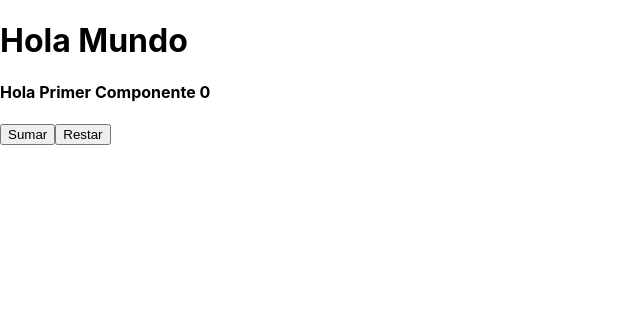
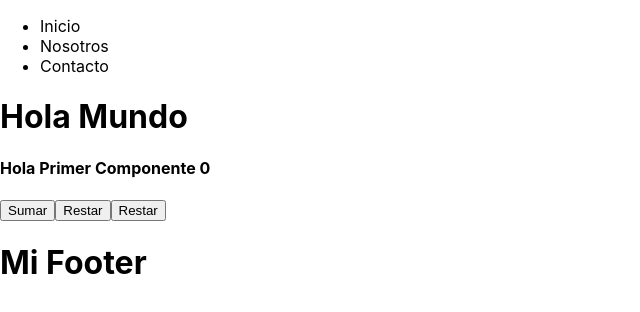
Before and after one commit to odriverar/codigo-react, a React (Create React App) app: page / in a window 1280 px wide. Shown: the top 312 px of the page, without its empty margins (0-640 px from the left). Built offline with nearby package versions, Linux system fonts and the light colour scheme.

Commit message:
Actualización clase de REACT

```diff
--- a/src/App.js
+++ b/src/App.js
@@ -1,6 +1,7 @@
 // Paso 1 importar useState from react.
-import {useState} from "react";
-
+import { useState } from "react";
+import Header from "./Header";
+import Footer from "./Footer"
 
 /**
  *  * Como crear un componente desde 0
@@ -41,24 +42,27 @@ const PrimerComponente = () => {
   // Vamos a cerar dos funciones una para sumar y otra para restar
   // Estas dos funciones estan cambiando el estado de la variable count
 
-  const sumar = () => {
-    setCount(count + 1);
-  }
+  const sumar = () => setCount(count + 1);
 
-  const restar = () => {
-    setCount(count -1);
-  }
+  const restar = () => setCount(count -1);
 
+  const parametro = (n1, n2) => setCount(n1 + n2);
 
   return (
     <div>
+      <Header />
       <h1>Hola Mundo</h1>
       <div>
         <h4>Hola Primer Componente {count}</h4>
         {/* vamos a crear dos botones, uno para poder sumar 1 a count y otro para restar */}
         <button onClick={sumar}>Sumar</button>
         <button onClick={restar}>Restar</button>
+        {/* ? Si queremos usar parentesis al momento de llamar a una funcion debemos primero ejecutarla como un callback */}
+        {/* Ademas es la forma en el caso nuestra reciba algun parametro */}
+
+        <button onClick={() => parametro(10, 20)}>Restar</button>
       </div>
+      <Footer />
     </div>
   );
 };
--- /dev/null
+++ b/src/Footer.js
@@ -0,0 +1,11 @@
+const Footer = () => {
+    return (
+        <div>
+            <footer>
+                <h1>Mi Footer</h1>
+            </footer>
+        </div>
+    );
+};
+
+export default Footer;
--- /dev/null
+++ b/src/Header.js
@@ -0,0 +1,17 @@
+const Header = () => {
+    return (
+        <div>
+            <header>
+                <nav>
+                    <ul>
+                        <li>Inicio</li>
+                        <li>Nosotros</li>
+                        <li>Contacto</li>
+                    </ul>
+                </nav>
+            </header>
+        </div>
+    );
+};
+
+export default Header;
```
